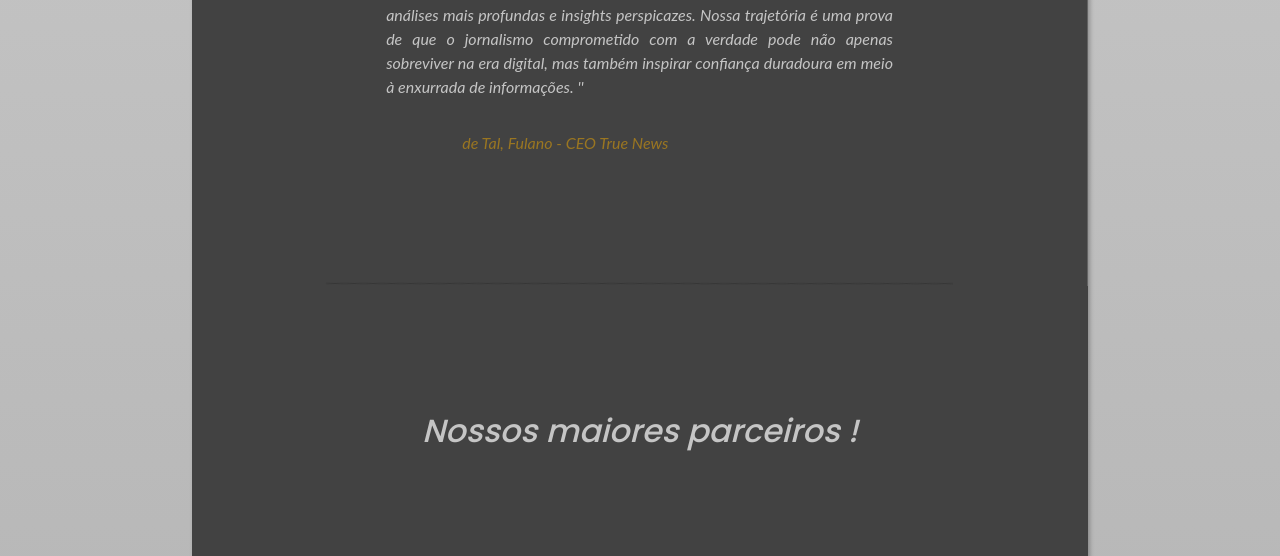
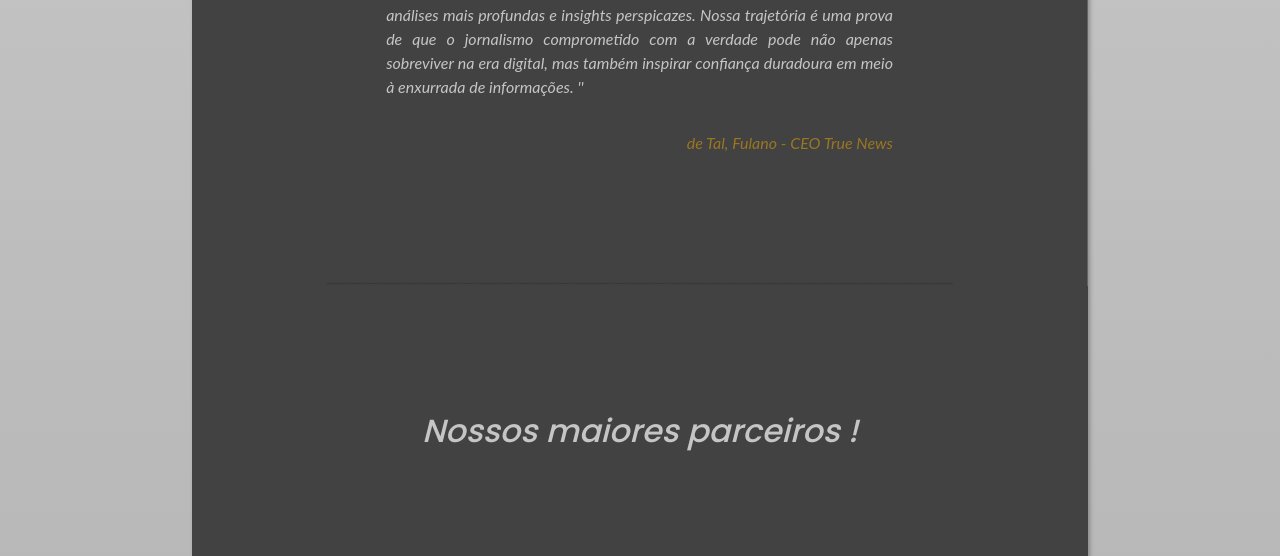
Before and after one commit to RuanCxrdoso/Projeto-Final-Dev, a plain HTML site: page front/src/index.html in a window 1280 px wide. Shown: the part 2460-3016 px from the top of the page. Drawn offline with nearby package versions, Linux system fonts and the light colour scheme.

Commit message:
style: ajuste nas page de autenticação

```diff
--- a/front/src/pages/autenticacao/login/style.css
+++ b/front/src/pages/autenticacao/login/style.css
@@ -73,7 +73,7 @@ a {
 .main-box {
   width: 100vw;
   background-color: #fff;
-  margin-top: 8rem;
+  /* margin-top: 2rem; */
   padding: 2rem;
   border-radius: 1rem;
   box-shadow: 2px 2px 4px rgba(0, 0, 0, 0.26);
--- a/front/src/pages/autenticacao/registro/style.css
+++ b/front/src/pages/autenticacao/registro/style.css
@@ -73,7 +73,7 @@ a {
 .main-box {
   width: 100vw;
   background-color: #fff;
-  margin-top: 8rem;
+  /* margin-top: 0rem; */
   padding: 2rem;
   border-radius: 1rem;
   box-shadow: 2px 2px 4px rgba(0, 0, 0, 0.26);
--- a/front/src/style.css
+++ b/front/src/style.css
@@ -190,12 +190,15 @@ a {
   line-height: 1.5rem;
 }
 
-.content .ceo {
-  width: 70%;
-  margin: 0 auto;
-  text-align: end;
+.ceo {
+  width: 100%;
+}
+
+.ceo > p {
+  width: 90%;
   font-style: italic;
   color: #f2a90080;
+  text-align: end;
 }
 
 .box-carousel {
```
Also changed, not shown: front/src/index.html (+5 -1 lines), front/src/pages/autenticacao/login/login.html (+2 -2 lines).
